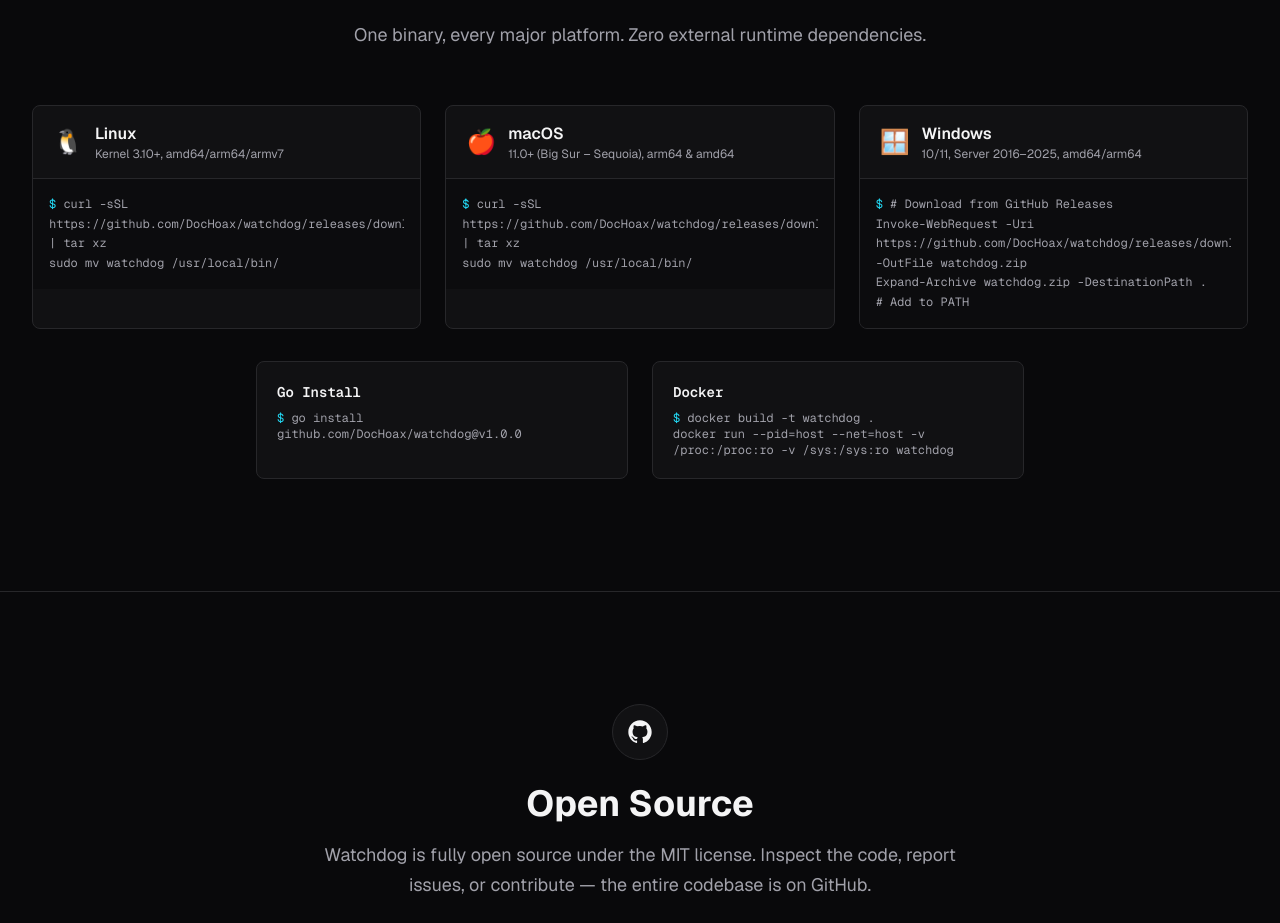
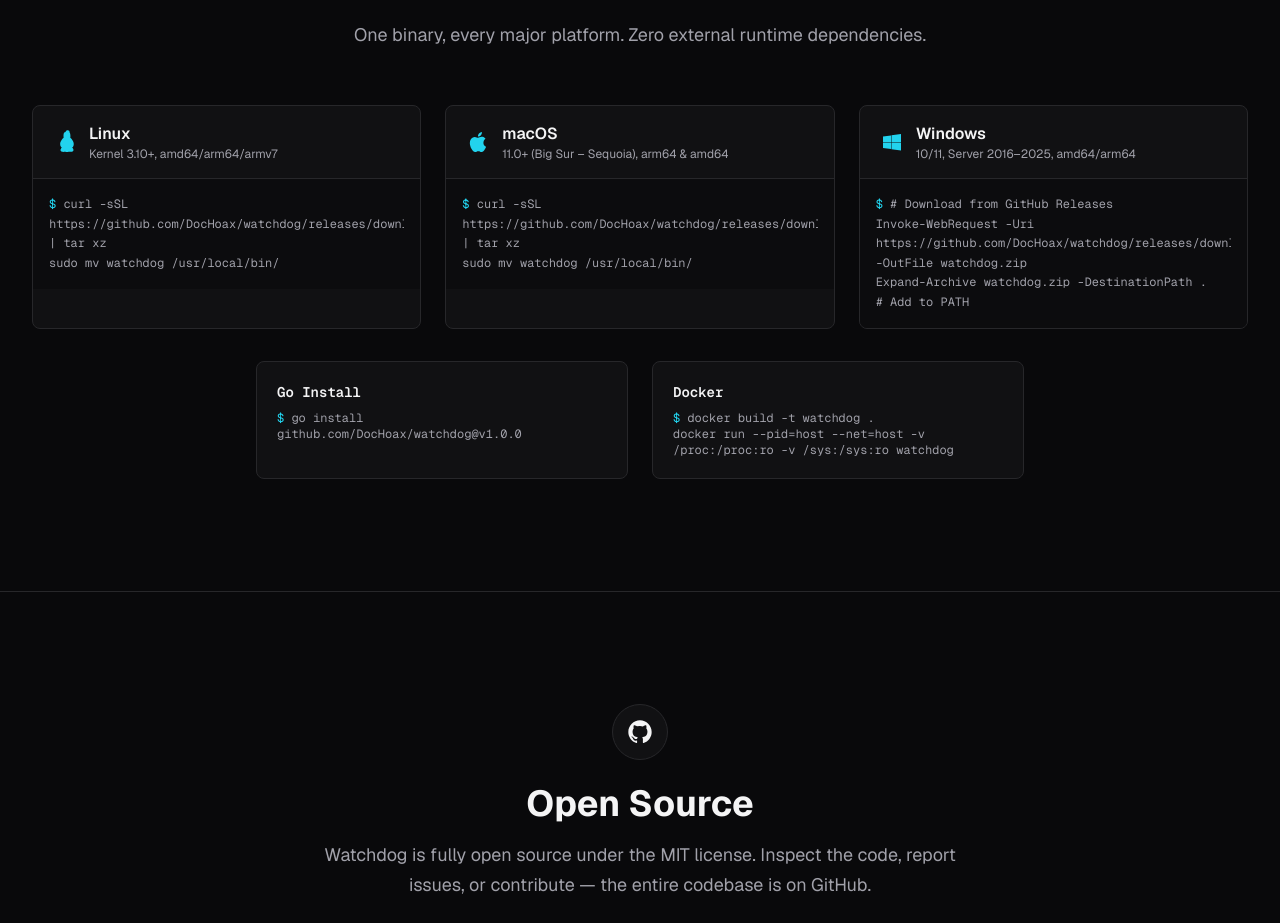
Before and after one commit to DocHoax/watchdog-site, a Next.js app: page / in a window 1280 px wide. Shown: the part 3042-3965 px from the top of the page. Built offline with nearby package versions, Linux system fonts and the light colour scheme.

Commit message:
feat: replace platform icons with custom SVG components for Linux, macOS, and Windows

```diff
--- a/src/components/sections/cross-platform.tsx
+++ b/src/components/sections/cross-platform.tsx
@@ -1,26 +1,59 @@
 "use client";
 
+import type { LucideIcon } from "lucide-react";
+import { Terminal, Container } from "lucide-react";
 import { RevealSection } from "@/components/reveal-section";
 import { siteConfig } from "@/config/site";
+
+interface IconProps {
+  className?: string;
+}
+
+/** Tux — simplified Linux penguin. */
+function LinuxIcon({ className = "h-6 w-6" }: IconProps) {
+  return (
+    <svg viewBox="0 0 24 24" fill="currentColor" className={className} aria-hidden="true">
+      <path d="M12.503 2c-.466 0-.862.19-1.164.518-.303.33-.508.793-.637 1.334-.253 1.055-.256 2.45-.076 3.953a11.2 11.2 0 0 0-2.17 2.384c-.763 1.13-1.302 2.47-1.302 3.811 0 .896.174 1.614.474 2.197.295.576.71 1.017 1.178 1.367a7.3 7.3 0 0 0-.862 1.12c-.376.628-.573 1.285-.397 1.89.178.61.71.997 1.46 1.178.713.173 1.618.17 2.567.082a14 14 0 0 0 .93-.122c.285.107.595.177.926.22a5.4 5.4 0 0 0 1.14.008c.327-.04.634-.107.916-.212.3.04.616.077.94.1.95.072 1.854.06 2.562-.127.744-.197 1.262-.597 1.426-1.208.16-.604-.044-1.254-.424-1.871a7 7 0 0 0-.828-1.064c.454-.35.857-.787 1.142-1.357.29-.58.454-1.288.454-2.172 0-1.338-.54-2.677-1.302-3.807a11.2 11.2 0 0 0-2.164-2.378c.174-1.486.17-2.864-.08-3.912-.127-.538-.332-1-.634-1.328A1.48 1.48 0 0 0 12.503 2z" />
+    </svg>
+  );
+}
+
+/** Apple logo — simplified. */
+function MacOSIcon({ className = "h-6 w-6" }: IconProps) {
+  return (
+    <svg viewBox="0 0 24 24" fill="currentColor" className={className} aria-hidden="true">
+      <path d="M18.71 19.5c-.83 1.24-1.71 2.45-3.05 2.47-1.34.03-1.77-.79-3.29-.79-1.53 0-2 .77-3.27.82-1.31.05-2.3-1.32-3.14-2.53C4.25 17 2.94 12.45 4.7 9.39c.87-1.52 2.43-2.48 4.12-2.51 1.28-.02 2.5.87 3.29.87.78 0 2.26-1.07 3.8-.91.65.03 2.47.26 3.64 1.98-.09.06-2.17 1.28-2.15 3.81.03 3.02 2.65 4.03 2.68 4.04-.03.07-.42 1.44-1.38 2.83M13 3.5c.73-.83 1.94-1.46 2.94-1.5.13 1.17-.34 2.35-1.04 3.19-.69.85-1.83 1.51-2.95 1.42-.15-1.15.41-2.35 1.05-3.11z" />
+    </svg>
+  );
+}
+
+/** Windows logo — simplified four-pane window. */
+function WindowsIcon({ className = "h-6 w-6" }: IconProps) {
+  return (
+    <svg viewBox="0 0 24 24" fill="currentColor" className={className} aria-hidden="true">
+      <path d="M3 12V6.5l8-1.1V12H3zm0 .5h8v6.6l-8-1.1V12.5zM11.5 5.3l9.5-1.3v8h-9.5V5.3zm0 7.2h9.5v8l-9.5-1.3v-6.7z" />
+    </svg>
+  );
+}
 
 const platforms = [
   {
     name: "Linux",
-    icon: "🐧",
+    Icon: LinuxIcon,
     details: "Kernel 3.10+, amd64/arm64/armv7",
     install: siteConfig.install.linux,
     shell: "bash",
   },
   {
     name: "macOS",
-    icon: "🍎",
+    Icon: MacOSIcon,
     details: "11.0+ (Big Sur – Sequoia), arm64 & amd64",
     install: siteConfig.install.macos,
     shell: "bash",
   },
   {
     name: "Windows",
-    icon: "🪟",
+    Icon: WindowsIcon,
     details: "10/11, Server 2016–2025, amd64/arm64",
     install: siteConfig.install.windows,
     shell: "powershell",
@@ -52,9 +85,7 @@
             >
               {/* Header */}
               <div className="flex items-center gap-3 px-5 py-4 border-b border-border">
-                <span className="text-2xl" aria-hidden="true">
-                  {p.icon}
-                </span>
+                <p.Icon className="h-6 w-6 text-accent" />
                 <div>
                   <h3 className="font-semibold text-foreground">{p.name}</h3>
                   <p className="text-xs text-muted">{p.details}</p>
```
